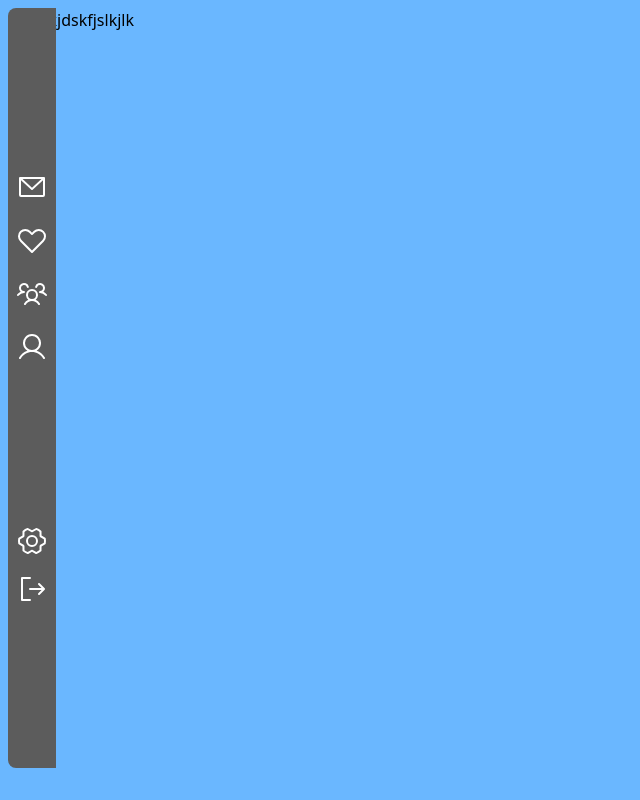
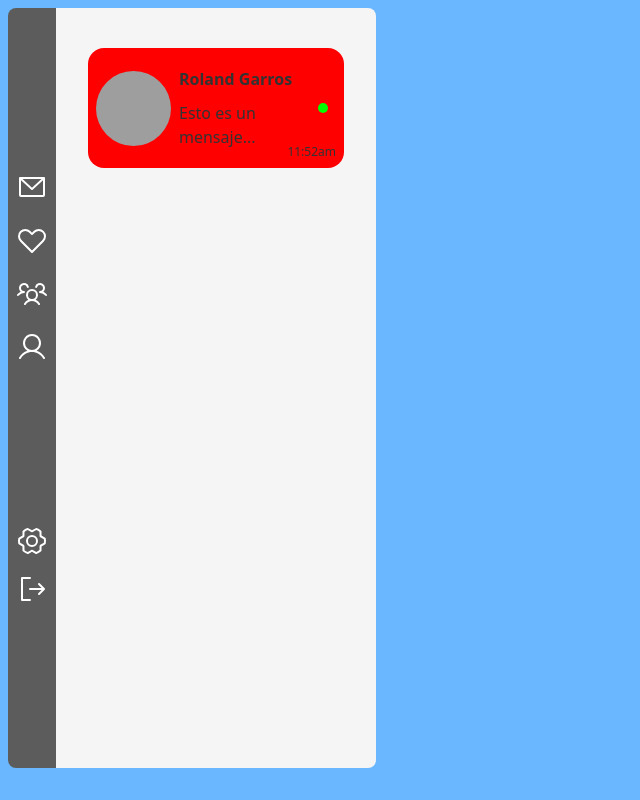
Before and after one commit to borgesmj/real-time-chat-app, a React (Vite) app: page / in a window 1280 px wide. Shown: the whole page, without its empty margins (0-640 px from the left). Built offline with nearby package versions, Linux system fonts and the light colour scheme; grey boxes are pictures that could not be loaded.

Commit message:
Update imports and components in App, Chats, and Settings pages; adjust

```diff
--- a/src/App.jsx
+++ b/src/App.jsx
@@ -2,8 +2,8 @@
 import Sidebar from "./Components/Sidebar/Sidebar";
 // Pages
 // import Profile from "./Pages/Profile/Profile";
-// import Settings from "./Pages/SettingsPage/Settings";
-// import Chats from "./Pages/Chats/Chats";
+import Settings from "./Pages/SettingsPage/Settings";
+import Chats from "./Pages/Chats/Chats";
 // import Favorites from "./Pages/Favorites/Favorites";
 // import Groups from "./Pages/Groups/Groups";
 // import PasswordSetting from "./Pages/SettingsPage/PasswordSetting";
@@ -34,21 +34,20 @@ function App() {
         openSidebar={openSidebar}
         setSidebarOpen={setSidebarOpen}
       />
-      dsfdskjdskfjslkjlk
-      {/* <Routes>
-          <Route path="/" element={<Chats  darkTheme={darkTheme} />}></Route>
+      <Routes>
+        <Route path="/" element={<Chats  darkTheme={darkTheme} />}></Route>
+        <Route
+          path="/settings"
+          element={
+            <Settings darkTheme={darkTheme} setDarkTheme={setDarkTheme} />
+          }
+        ></Route>
+      {/*
           <Route path="/favorites" element={<Favorites />}></Route>
           <Route path="/groups" element={<Groups />}></Route>
-          <Route
-            path="/settings"
-            element={
-              <Settings darkTheme={darkTheme} setDarkTheme={setDarkTheme} />
-            }
-          ></Route>
-          <Route path="/settings/password" element={<PasswordSetting darkTheme={darkTheme}/>}></Route>
-          <Route path="/settings/profile" element={<ProfileSettings darkTheme={darkTheme}/>}></Route>
           <Route path="/profile" element={<Profile />}></Route>
-        </Routes> */}
+        */}
+        </Routes>
     </div>
   );
 }
--- /dev/null
+++ b/src/Components/ChatsList/ChatsList.jsx
@@ -0,0 +1,15 @@
+const ChatsList = ({darkTheme}) => {
+    return (
+        <div className={`w-4/5 h-[120px] ${!darkTheme ? 'bg-[#FF0000]' : 'bg-[#0A192F]'} flex flex-row items-center justify-start rounded-2xl relative hover:cursor-pointer p-2 my-2`}>
+          <img src="https://thumbs.wbm.im/pw/medium/769696e34b3e45081d14212795d01414.avif" alt="" className='rounded-full h-[75px] w-[75px]'/>
+          <div className='ml-2 h-full flex flex-col justify-evenly w-4/5'>
+            <h3 className='font-bold'>Roland Garros</h3>
+            <p>Esto es un mensaje...</p>
+          </div>
+          <p className='absolute bottom-0 right-0 mr-2 mb-2 text-xs'>11:52am</p>
+          <span className="conected-point absolute right-0 mr-4 rounded-full w-[10px] h-[10px] bg-[#00ff00]"></span>
+        </div>
+      )
+    }
+
+export default ChatsList
--- a/src/Components/Section/Section.jsx
+++ b/src/Components/Section/Section.jsx
@@ -1,8 +1,14 @@
-import React from 'react';
+import React from "react";
 
 const Section = ({ children, darkTheme }) => {
   return (
-    <section className={`${!darkTheme ? 'bg-[#f5f5f5] text-[#333333]' : 'bg-[#333f58] text-[#e0e0e0]'} h-dvh .options-bar py-8 ml-12 options-bar overflow-y-auto overflow-x-hidden flex flex-col items-center`}>
+    <section
+      className={`${
+        !darkTheme
+          ? "bg-[#f5f5f5] text-[#333333]"
+          : "bg-[#333f58] text-[#e0e0e0]"
+      } h-full w-[80dvw] options-bar py-8 ml-12 options-bar overflow-y-auto overflow-x-hidden flex flex-col items-center rounded-r-lg md:w-[45dvw] lg:w-[30dvw] xl:w-[25dvw] `}
+    >
       {children}
     </section>
   );
--- a/src/Components/Sidebar/Sidebar.jsx
+++ b/src/Components/Sidebar/Sidebar.jsx
@@ -28,10 +28,10 @@ const Sidebar = ({ darkTheme, sidebarOpen, openSidebar, setSidebarOpen }) => {
       className={`${
         !sidebarOpen
           ? "w-12 transition-all duration-[0.5s] md:w-12"
-          : "transition-all duration-[0.5s] w-[70%] md:w-[30%] lg:w-[13rem] z-20 rounded-lg"
-      } h-[95%] sidebar-bg flex flex-col justify-evenly px-2 fixed left-2 ${
+          : "transition-all duration-[0.5s] w-[70%] md:w-[30%] lg:w-[13rem] rounded-lg"
+      } h-[95dvh] sidebar-bg flex flex-col justify-evenly px-2 fixed left-2 ${
         !darkTheme ? "bg-[#5c5c5c]" : "bg-[#0A192F]"
-      } rounded-l-lg items-start lg:hover:cursor-pointer`}
+      } rounded-l-lg items-start lg:hover:cursor-pointer  z-20`}
       onMouseEnter={() => {
         handleMouseEnter();
       }}
--- a/src/Pages/Chats/Chats.jsx
+++ b/src/Pages/Chats/Chats.jsx
@@ -1,12 +1,14 @@
 import React from "react";
-import Section from "../../Section/Section";
-import ChatAccess from "../../ChatAccess/ChatAccess";
+import Section from "../../Components/Section/Section";
+import ChatsList from "../../Components/ChatsList/ChatsList";
 
-const Chats = ({darkTheme}) => {
+const Chats = ({ darkTheme }) => {
   return (
-      <Section darkTheme = {darkTheme}>
-        <ChatAccess />
+    <div className="h-[95dvh]">
+      <Section darkTheme={darkTheme}>
+        <ChatsList darkTheme={darkTheme} />
       </Section>
+    </div>
   );
 };
 
--- a/src/Pages/SettingsPage/Settings.jsx
+++ b/src/Pages/SettingsPage/Settings.jsx
@@ -1,7 +1,7 @@
 import React from "react";
 import "./Settings.css";
-import Section from "../../Section/Section";
-import ThemeToggle from "../../Theme-toggle/ThemeToggle";
+import Section from "../../Components/Section/Section";
+import ThemeToggle from "../../Components/Theme-toggle/ThemeToggle";
 import { NavLink } from "react-router-dom";
 import {Password, UserGear} from "@phosphor-icons/react";
 
@@ -11,14 +11,12 @@ const Settings = ({ darkTheme, setDarkTheme }) => {
   };
 
   return (
-    <div>
+    <div className="h-[95dvh]">
       <Section darkTheme={darkTheme}>
         <h3 className="w-full text-center text-[2rem] uppercase font-[roboto]">
-          Settings
+          Configuraciones
         </h3>
         <div>
-          <NavLink to="profile" className="flex flex-row w-full px-6 py-4 justify-start my-4 items-center"><UserGear className="mx-4" size={32} />Perfil</NavLink>
-          <NavLink to="password" className="flex flex-row w-full px-6 py-4 justify-start  my-4 items-center"><Password className="mx-4" size={32} />Contraseña</NavLink>
           <ThemeToggle darkTheme={darkTheme} handleChange={handleChange} />
         </div>
       </Section>
--- a/src/index.css
+++ b/src/index.css
@@ -4,10 +4,6 @@
 @tailwind utilities;
 
 
-.options-bar{
-    width: calc(100dvw - 3rem);
-}
-
 @media (width >= 720px){
     .options-bar{
         width: 350px;
```
